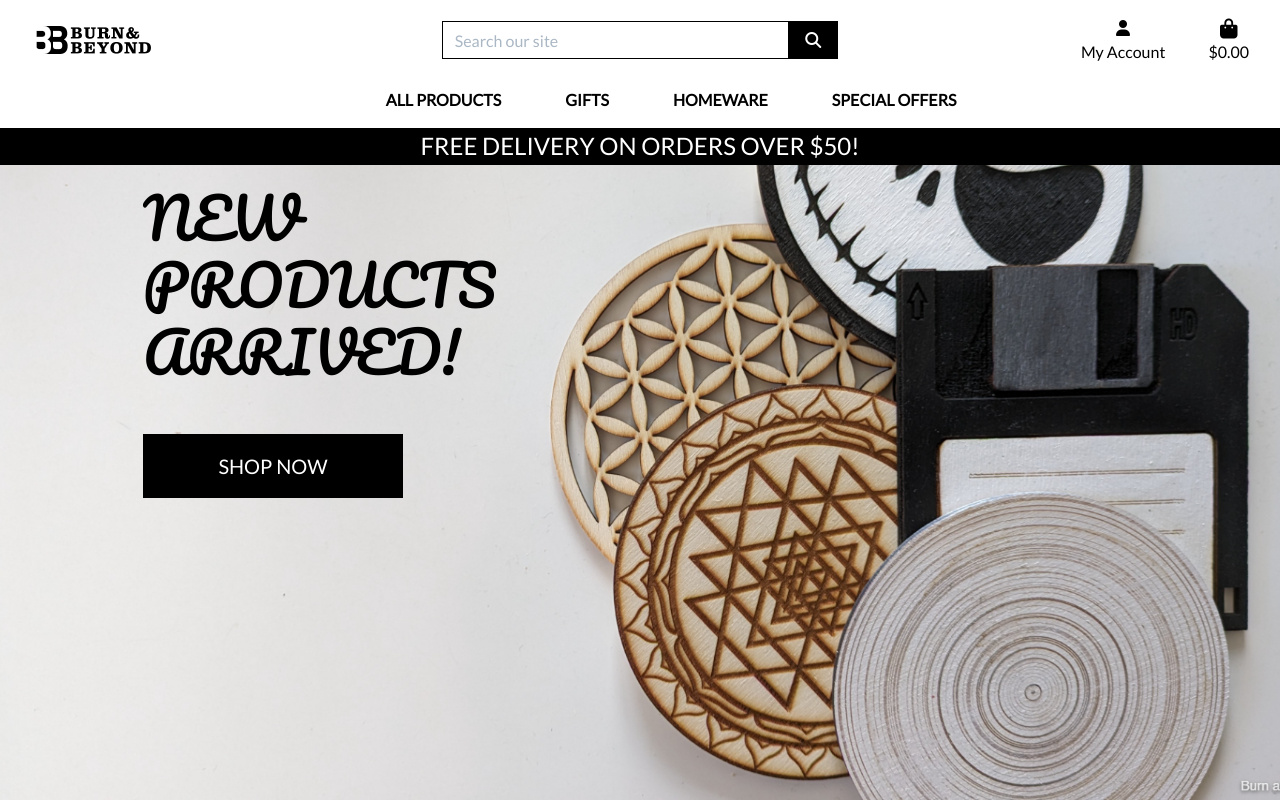
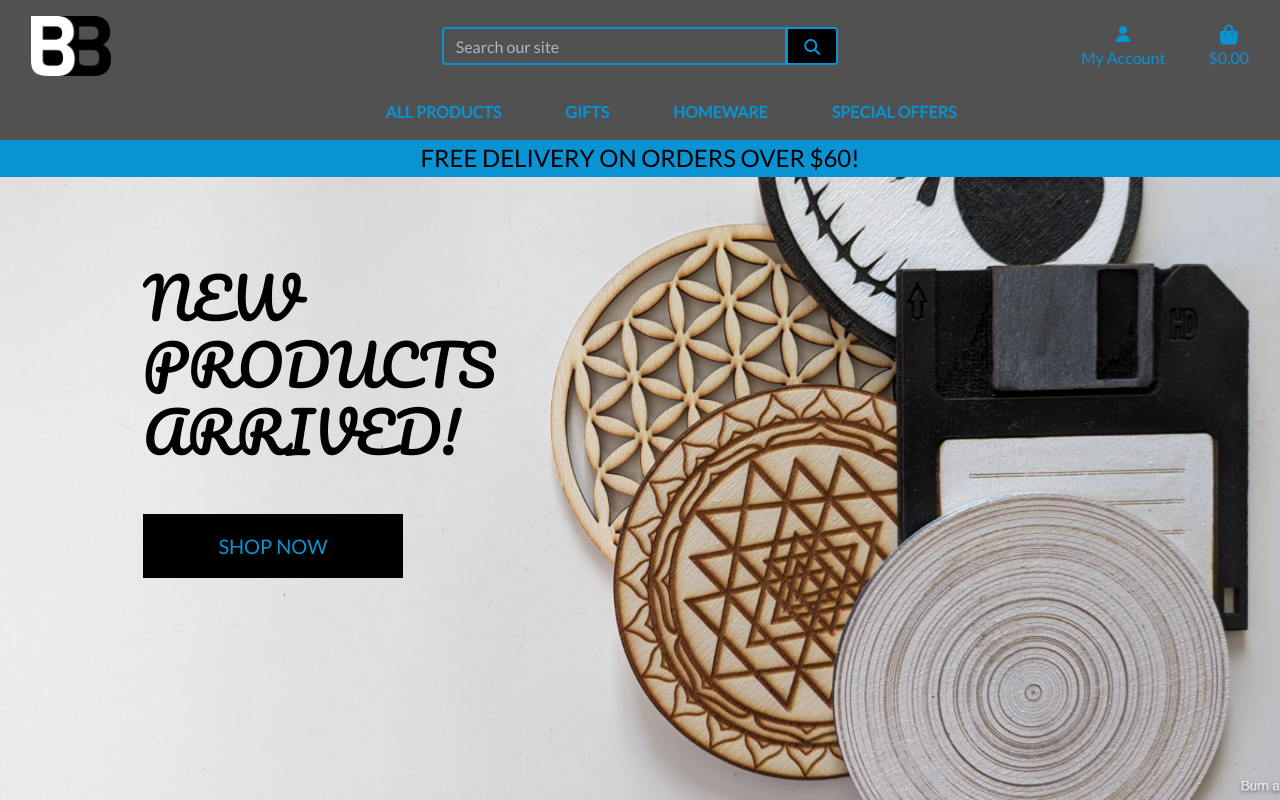
Before and after one commit to Nmyhi/burnandbeyond-webshop, a Django app: page / in a window 1280 px wide. Run offline with Django 3.2, Linux system fonts and the light colour scheme; some libraries are stand-ins or nearby versions.

Commit message:
Add styling to base.html, main-nav.html

```diff
--- a/burn_and_beyond_webshop/settings.py
+++ b/burn_and_beyond_webshop/settings.py
@@ -184,7 +184,7 @@ STATICFILES_DIRS = (os.path.join(BASE_DIR, 'static'),)
 MEDIA_URL = '/media/'
 MEDIA_ROOT = os.path.join(BASE_DIR, 'media')
 
-FREE_DELIVERY_THRESHOLD = 50
+FREE_DELIVERY_THRESHOLD = 60
 STANDARD_DELIVERY_PERCENTAGE = 10
 
 # stripe
--- a/static/css/base.css
+++ b/static/css/base.css
@@ -7,13 +7,13 @@ body {
     background-size: cover;
     height: calc(100vh-164px);
     color: #555;
-    font-family: 'Lato';
+    font-family: 'Lato', Arial, Helvetica, sans-serif;
 }
 
 /* New products header */
 
 .new-products-header {
-    margin-top: 20px;
+    margin-top: 100px;
     font-family: "Pacifico", cursive;
     font-weight: 400;
     font-style: normal;
@@ -36,17 +36,26 @@ body {
     width: fit-content;
 }
 
+/* logo image */
+.main-logo-link img {
+    width: 80px;
+    height: auto;
+}
+
+/* shop now button */
 .shop-now-button {
     background: black;
-    color: white;
+    color: #0a93d3;
     min-width: 260px;
 }
 
+/* black button */
 .btn-black {
     background: black;
     color: white;
 }
 
+/* black button outline */
 .btn-outline-black {
     background: white;
     color: black !important;
@@ -59,8 +68,8 @@ body {
 .btn-black:hover,
 .btn-black:active,
 .btn-black:focus {
-    background: #222;
-    color: white;
+    background: #0a93d3;
+    color: black;
 }
 
 .text-black {
@@ -72,11 +81,27 @@ body {
 }
 
 .border-black {
-    border: 1px solid black !important;
+    border: 2px solid black !important;
+}
+
+.color-blue {
+    color: #0a93d3;
+}
+
+.bg-blue {
+    background: #0a93d3;
+}
+
+.border-blue {
+    border: 2px solid #0a93d3 !important;
 }
 
 .bg-black {
     background: #000 !important;
+}
+
+.bg-grey {
+    background: #515151;
 }
 
 
@@ -113,6 +138,10 @@ a.category-badge > span.badge:hover {
 /* adjust searc bar placeholder color */
 
 input[name='q']::placeholder {
+    color: #aab7c4;
+}
+
+input[name='q']::after {
     color: #aab7c4;
 }
 
--- a/templates/base.html
+++ b/templates/base.html
@@ -17,14 +17,14 @@
     {% block corecss %}
     <!-- Bootstrap CSS -->
     <link rel="stylesheet" href="https://cdn.jsdelivr.net/npm/bootstrap@4.6.2/dist/css/bootstrap.min.css" integrity="sha384-xOolHFLEh07PJGoPkLv1IbcEPTNtaed2xpHsD9ESMhqIYd0nLMwNLD69Npy4HI+N" crossorigin="anonymous">
+    <!-- Static css file -->
+    <link rel="stylesheet" href="{% static 'css/base.css' %}">
     <!-- Lato google font family -->
     <link rel="stylesheet" href="https://fonts.googleapis.com/css?family=Lato&display=swap">
     <!-- Pacifico font family -->
     <link rel="preconnect" href="https://fonts.googleapis.com">
     <link rel="preconnect" href="https://fonts.gstatic.com" crossorigin>
     <link href="https://fonts.googleapis.com/css2?family=Pacifico&display=swap" rel="stylesheet">
-    <!-- Static css file -->
-    <link rel="stylesheet" href="{% static 'css/base.css' %}">
     <!-- Favicon -->
     <link rel="icon" type="image/x-icon" href="{% static 'images/favicon.ico' %}">
     {% endblock %}
@@ -52,21 +52,21 @@
   <body>
     <!-- Header with the logo and the name -->
     <header class="container-fluid fixed-top">
-      <div id="topnav" class="row bg-white pt-lg-2 d-none d-lg-flex">
+      <div id="topnav" class="row bg-grey pt-lg-2 d-none d-lg-flex">
         <div class="col-12 col-lg-4 my-auto py-1 py-lg-0 text-center text-lg-left">
           <a href="{% url 'home' %}" class="nav-link main-logo-link">
-            <img class="my-0" src="{% static 'images/burn_and_beyond_logo.png' %}" alt="Burn and Beyond Logo">
+            <img class="my-0" src="{% static 'images/burn_and_beyond_logo_small.png' %}" alt="Burn and Beyond Logo">
           </a>
         </div>
         <!-- Search bar -->
         <div class="col-12 col-lg-4 my-auto py-1 py-lg-0">
           <form method="GET" action="{% url 'products' %}">
             <div class="input-group w-100">
-              <input class="form-control border border-black rounded-0" type="text" name="q" placeholder="Search our site">
+              <input class="form-control border border-blue rounded-2 bg-grey color-blue" type="text" name="q" placeholder="Search our site">
               <div class="input-group-append">
-                <button class="form-control btn btn-black border border-black rounded-0" type="submit">
-                  <span class="icon">
-                    <i class="fas fa-search"></i>
+                <button class="form-control btn btn-black border border-blue rounded-2" type="submit">
+                  <span class="icon color-blue">
+                    <i class=" color-blue fas fa-search"></i>
                   </span>
                 </button>
               </div>
@@ -79,21 +79,21 @@
             <li class="list-inline-item dropdown">
               <a class="text-black nav-link" href="#" id="user-option" data-toggle="dropdown" aria-haspopup="true" aria-expanded="false">
                 <div class="text-center">
-                  <div><i class="fas fa-user fa lg"></i></div>
-                  <p class="my-0">My Account</p>
+                  <div><i class="fas fa-user fa lg color-blue"></i></div>
+                  <p class="my-0 color-blue">My Account</p>
                 </div>
               </a>
               <!-- Logic to display different options for superuser and regular users -->
-              <div class="dropdown-menu border-0" aria-labelledby="user-options">
+              <div class="dropdown-menu border-0 bg-black" aria-labelledby="user-options">
                 {% if request.user.is_authenticated %}
                   {% if request.user.is_superuser %}
-                    <a href="{% url 'add_product' %}" class="dropdown-item">Product Management</a>
+                    <a href="{% url 'add_product' %}" class="dropdown-item color-blue">Product Management</a>
                   {% endif %}
-                  <a href="{% url 'profile' %}" class="dropdown-item">My Profile</a>
-                  <a href="{% url 'account_logout' %}" class="dropdown-item">Logout</a>
+                  <a href="{% url 'profile' %}" class="dropdown-item color-blue">My Profile</a>
+                  <a href="{% url 'account_logout' %}" class="dropdown-item color-blue">Logout</a>
                 {% else %}
-                <a href="{% url 'account_signup' %}" class="dropdown-item">Register</a>
-                <a href="{% url 'account_login' %}" class="dropdown-item">Login</a>
+                <a href="{% url 'account_signup' %}" class="dropdown-item color-blue">Register</a>
+                <a href="{% url 'account_login' %}" class="dropdown-item color-blue">Login</a>
                 {% endif %}
               </div>
             </li>
@@ -101,8 +101,8 @@
             <li class="list-inline-item">
               <a class="{% if grand_total %}text-info font-weight-bold{% else %}text-black{% endif %} nav-link" href="{% url 'view_bag' %}">
                 <div class="text-center">
-                  <div><i class="fas fa-shopping-bag fa-lg"></i></div>
-                  <p class="my-0">
+                  <div><i class="color-blue fas fa-shopping-bag fa-lg"></i></div>
+                  <p class="color-blue my-0">
                     {% if grand_total %}
                       ${{ grand_total|floatformat:2 }}
                     {% else %}
@@ -115,7 +115,7 @@
           </ul>
         </div>
       </div>
-      <div class="row bg-white">
+      <div class="row bg-grey">
         <nav class="navbar navbar-expand-lg navbar-light w-100">
             <button class="navbar-toggler" type="button" data-toggle="collapse" data-target="#main-nav" aria-controls="main-nav" aria-expanded="false" aria-label="Toggle navigation">
                 <span class="navbar-toggler-icon"></span>
@@ -125,8 +125,8 @@
         </nav>
     </div>
     <div id="delivery-banner" class="row text-center">
-        <div class="col bg-black text-white">
-            <h4 class="logo-font my-1">Free delivery on orders over ${{ free_delivery_threshold }}!</h4>
+        <div class="col bg-blue text-black">
+            <h4 class="logo-font my-1 text-black">Free delivery on orders over ${{ free_delivery_threshold }}!</h4>
         </div>
     </div>
     </header>
--- a/templates/includes/main-nav.html
+++ b/templates/includes/main-nav.html
@@ -3,46 +3,46 @@
     <ul class="navbar-nav w-auto mx-auto">
         <li class="nav-item dropdown">
             <a class="logo-font font-weight-bold nav-link text-black mr-5" href="#" id="all-products-link" data-toggle="dropdown" aria-haspopup="true" aria-expanded="false">
-                All Products
+                <strong class="color-blue">All Products</strong>
             </a>
-            <div class="dropdown-menu border-0" aria-labelledby="all-products-link">
-                <a href="{% url 'products' %}?sort=price&direction=asc" class="dropdown-item">By Price</a>
-                <a href="{% url 'products' %}?sort=rating&direction=desc" class="dropdown-item ">By Rating</a>
-                <a href="{% url 'products' %}?sort=category&direction=asc" class="dropdown-item ">By Category</a>
-                <a href="{% url 'products' %}" class="dropdown-item">All Products</a>
+            <div class="dropdown-menu border-0 bg-black" aria-labelledby="all-products-link">
+                <a href="{% url 'products' %}?sort=price&direction=asc" class="dropdown-item color-blue">By Price</a>
+                <a href="{% url 'products' %}?sort=rating&direction=desc" class="dropdown-item color-blue">By Rating</a>
+                <a href="{% url 'products' %}?sort=category&direction=asc" class="dropdown-item color-blue">By Category</a>
+                <a href="{% url 'products' %}" class="dropdown-item color-blue">All Products</a>
             </div>
         </li>
 
         <li class="nav-item dropdown">
             <a class="logo-font font-weight-bold nav-link text-black mr-5" href="#" id="clothing-link" data-toggle="dropdown" aria-haspopup="true" aria-expanded="false">
-                Gifts
+                <strong class="color-blue">Gifts</strong>
             </a>
-            <div class="dropdown-menu border-0" aria-labelledby="clothing-link">
-                <a href="{% url 'products' %}?category=coasters" class="dropdown-item">Coasters</a>
-                <a href="{% url 'products' %}?category=card_wallets" class="dropdown-item">Card Wallets</a>
-                <a href="{% url 'products' %}?category=coasters,card_wallets" class="dropdown-item">All Gifts</a>
+            <div class="dropdown-menu border-0 bg-black" aria-labelledby="clothing-link">
+                <a href="{% url 'products' %}?category=coasters" class="dropdown-item color-blue">Coasters</a>
+                <a href="{% url 'products' %}?category=card_wallets" class="dropdown-item color-blue">Card Wallets</a>
+                <a href="{% url 'products' %}?category=coasters,card_wallets" class="dropdown-item color-blue">All Gifts</a>
             </div>
         </li>
 
         <li class="nav-item dropdown">
             <a class="logo-font font-weight-bold nav-link text-black mr-5" href="#" id="homeware-link" data-toggle="dropdown" aria-haspopup="true" aria-expanded="false">
-                Homeware
+                <strong class="color-blue">Homeware</strong>
             </a>
-            <div class="dropdown-menu border-0" aria-labelledby="homeware-link">
-                <a href="{% url 'products' %}?category=lampshades" class="dropdown-item">Lampshades</a>
-                <a href="{% url 'products' %}?category=mandalas" class="dropdown-item">Mandalas</a>
-                <a href="{% url 'products' %}?category=lampshades,mandalas" class="dropdown-item">All Homeware</a>
+            <div class="dropdown-menu border-0 bg-black" aria-labelledby="homeware-link">
+                <a href="{% url 'products' %}?category=lampshades" class="dropdown-item color-blue">Lampshades</a>
+                <a href="{% url 'products' %}?category=mandalas" class="dropdown-item color-blue">Mandalas</a>
+                <a href="{% url 'products' %}?category=lampshades,mandalas" class="dropdown-item color-blue">All Homeware</a>
             </div>
         </li>
 
         <li class="nav-item dropdown">
             <a class="logo-font font-weight-bold nav-link text-black" href="#" id="specials-link" data-toggle="dropdown" aria-haspopup="true" aria-expanded="false">
-                Special Offers
+                <strong class="color-blue">Special Offers</strong>
             </a>
-            <div class="dropdown-menu border-0" aria-labelledby="specials-link">
-                <a href="{% url 'products' %}?category=new_arrivals" class="dropdown-item">New Arrivals</a>
-                <a href="{% url 'products' %}?category=deals" class="dropdown-item">Deals</a>
-                <a href="{% url 'products' %}?category=new_arrivals,deals" class="dropdown-item">All Specials</a>
+            <div class="dropdown-menu border-0 bg-black" aria-labelledby="specials-link">
+                <a href="{% url 'products' %}?category=new_arrivals" class="dropdown-item color-blue">New Arrivals</a>
+                <a href="{% url 'products' %}?category=deals" class="dropdown-item color-blue">Deals</a>
+                <a href="{% url 'products' %}?category=new_arrivals,deals" class="dropdown-item color-blue">All Specials</a>
             </div>
         </li>
     </ul>
```
Also changed, not shown: README.md.
